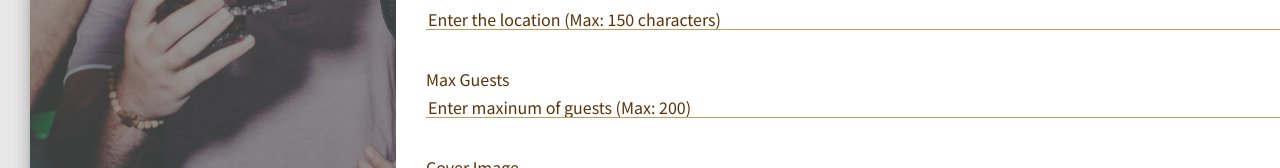
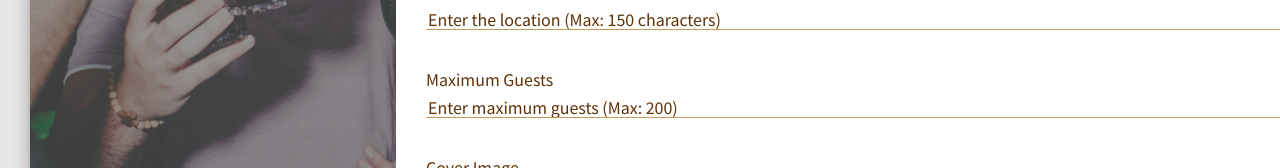
Before and after one commit to Tesiadyn/TasteBud, a React (Vite) app: page /newEvent in a window 1280 px wide. Shown: the part 726-894 px from the top of the page. Built offline with nearby package versions, Linux system fonts and the light colour scheme; no server answers; sample sign-in values are in the browser's storage; what ldrs would draw is missing.

Commit message:
style(newevent): modified type error of maximum guests

```diff
--- a/src/pages/NewEvent/NewEvent.tsx
+++ b/src/pages/NewEvent/NewEvent.tsx
@@ -165,10 +165,10 @@ const NewEvent = () => {
               required
               maxLength={150}
             />
-            <InputLabel htmlFor="number">Max Guests</InputLabel>
+            <InputLabel htmlFor="number">Maximum Guests</InputLabel>
             <InputField
               id="number"
-              placeholder="Enter maxinum of guests (Max: 200)"
+              placeholder="Enter maximum guests (Max: 200)"
               type="number"
               min={1}
               onChange={(e) => setMaxParticipants(parseInt(e.target.value))}
```
